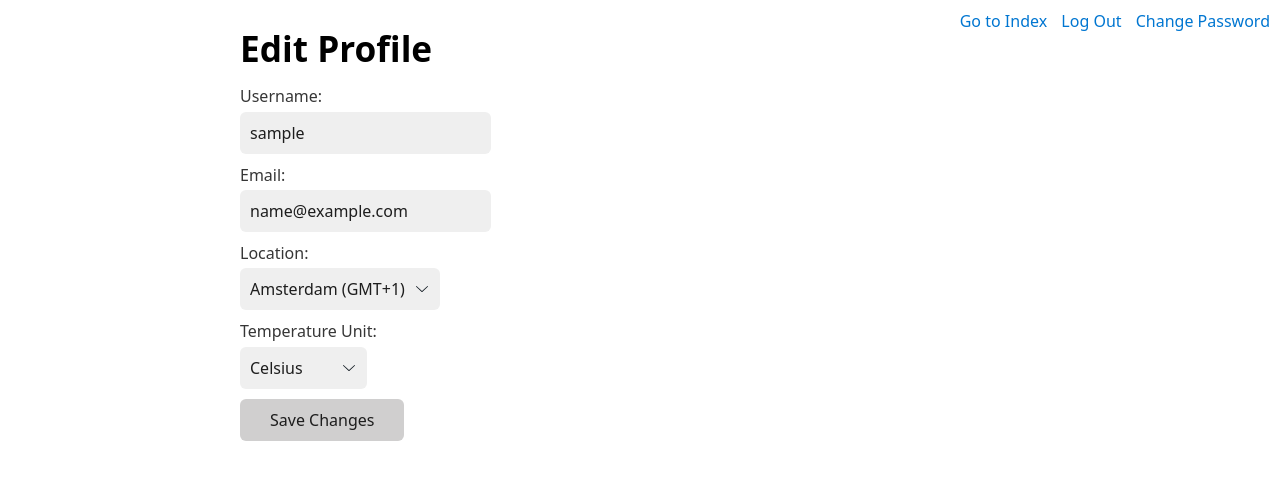
After one commit to Raoull12/WeatherWebsite, a PHP site: page /edit-profile.php in a window 1280 px wide. The commit adds this page. Shown: the top 480 px of the page. Run offline with PHP 8.4, Linux system fonts and the light colour scheme; the visitor is signed in with stand-in values (Sample User, id 1); tables that the repository leaves empty or names only in its code hold one stand-in row (values such as "Sample post").

Commit message:
third commit

```diff
--- a/check-availability.php
+++ b/check-availability.php
@@ -29,10 +29,12 @@ if (!empty($_POST["username"])) {
   $query->store_result();
   $count = $query->num_rows;
 
-  if ($count > 0) {
+  if ($count > 0)
+  {
       echo "<span style='color:#fff'>Username Already Exists.</span>";
       echo "<script>$('#submit').prop('disabled',true);</script>";
-  } else {
+  } else
+  {
       echo "<span style='color:#fff'>Username is available.</span>";
       echo "<script>$('#submit').prop('disabled',false);</script>";
   }
--- /dev/null
+++ b/edit-profile.php
@@ -0,0 +1,137 @@
+<?php
+    session_start(); //starting the session to retrieve superglobals
+
+    if(!isset($_SESSION["id"]))
+    {
+        header("Location: login.php"); // if the user is not logged in, they will be redirected to login.php
+    }
+    else
+    {
+        $mysqli = require __DIR__ . "/db_connection.php";
+
+        if($_SERVER["REQUEST_METHOD"] === "POST")
+        {
+                $newUsername = $_POST['username'];
+                $newEmail = $_POST['email'];
+                $newLocation = $_POST['location'];
+                $newTemperatureUnit = $_POST['temperature_unit'];
+
+                    $userId = $_SESSION['id'];
+
+                    if(!empty($newUsername))
+                    {
+                        $sql = "UPDATE users SET username = ? WHERE id = ?";
+                        $stmt = $mysqli->prepare($sql);
+                        $stmt->bind_param("si", $newUsername, $userId);
+                        $stmt->execute();
+                    }
+
+                    if(!empty($newEmail))
+                    {
+                        $sql = "UPDATE users SET email = ? WHERE id = ?";
+                        $stmt = $mysqli->prepare($sql);
+                        $stmt->bind_param("si", $newEmail, $userId);
+                        $stmt->execute();
+                    }
+
+                    if(!empty($newLocation))
+                    {
+                        $sql = "UPDATE user_preferences SET location = ? WHERE user_id = ?";
+                        $stmt = $mysqli->prepare($sql);
+                        $stmt->bind_param("si", $newLocation, $userId);
+                        $stmt->execute();
+                    }
+
+                    if(!empty($newTemperatureUnit))
+                    {
+                        $sql = "UPDATE user_preferences SET temperature_unit = ? WHERE user_id = ?";
+                        $stmt = $mysqli->prepare($sql);
+                        $stmt->bind_param("si", $newTemperatureUnit, $userId);
+                        $stmt->execute();
+                    }
+            }
+
+            $userId = $_SESSION["id"];
+
+            $sql = "SELECT username, email FROM users WHERE id = ?";
+            $stmt = $mysqli->prepare($sql);
+            $stmt->bind_param("i", $userId);
+            $stmt->execute();
+
+            $result = $stmt->get_result();
+            $user = $result->fetch_assoc();
+    }
+?>
+
+<!DOCTYPE html>
+<html>
+<head>
+    <title>Edit Profile</title>
+    <meta charset="UTF-8">
+    <link rel="stylesheet" href="https://cdn.jsdelivr.net/npm/water.css@2/out/water.css">
+    <style>
+        /* Adding some spacing */
+        div {
+            margin-bottom: 10px;
+        }
+
+        /* Editing container */
+        .top-right-links {
+            position: absolute;
+            top: 10px;
+            right: 10px;
+        }
+
+        /* Style for individual links */
+        .top-right-links a {
+            margin-left: 10px; /*adding some spacing between links */
+            text-decoration: none;
+        }
+    </style>
+</head>
+<body>
+    <h1>Edit Profile</h1>
+
+    <form method="post">
+        <div>
+            <label for="username">Username:</label>
+            <input type="text" name="username" id="username" value="<?= htmlspecialchars($user['username']) //so the user can see current data ?>">
+        </div>
+
+        <div>
+            <label for="email">Email:</label>
+            <input type="email" name="email" id="email" value="<?= htmlspecialchars($user['email']) ?>">
+        </div>
+
+        <div>
+            <label for="location">Location:</label>
+            <select id="Location" name="location">
+                <option value="Amsterdam">Amsterdam (GMT+1)</option>
+                <option value="Athens">Athens (GMT+2)</option>
+                <option value="Belgrade">Belgrade (GMT+1)</option>
+                <option value="Berlin">Berlin (GMT+1)</option>
+                <option value="London">London (GMT+1)</option>
+                <option value="Rome">Rome (GMT+1)</option>
+                <option value="Valletta">Valletta (GMT+1)</option>
+            </select>
+        </div>
+
+        <div>
+            <label for="temperature_unit">Temperature Unit:</label>
+            <select id="temperature_unit" name="temperature_unit">
+                <option value="celsius">Celsius</option>
+                <option value="fahrenheit">Fahrenheit</option>
+            </select>
+        </div>
+
+        <button>Save Changes</button>
+    </form>
+
+    <!-- Add the links to the top-right corner -->
+    <div class="top-right-links">
+        <a href="index.php">Go to Index</a>
+        <a href="logout.php">Log Out</a>
+        <a href="change_password.php">Change Password</a>
+    </div>
+</body>
+</html>
--- a/index.php
+++ b/index.php
@@ -47,7 +47,5 @@
         <a href="edit-profile.php">Edit Profile</a>
     </div>
 
-    <!-- The rest of your content goes here -->
-
 </body>
 </html>
--- a/login.php
+++ b/login.php
@@ -52,7 +52,7 @@ else
 <body>
     <h1>Login</h1>
     <?php if ($is_invalid)://basically if isinvalid = true the below is displayed ?>
-        <em>Invalid Email and/or Password</em>
+        <em>Invalid Email and/or Password.</em>
     <?php endif; ?>
     <form method="post">
         <label for="email">Email</label>
--- a/logout.php
+++ b/logout.php
@@ -5,5 +5,6 @@ session_destroy(); // Destroying the session so the user logs out.
 
 // Redirect the user to the login page
 header("Location: login.php");
+
 exit;
 ?>
--- a/registration_success.html
+++ b/registration_success.html
@@ -9,7 +9,7 @@
 
     <h1>Signup</h1>
 
-    <p>You Have Been Registered !!
+    <p>You Have Been Registered!!
        You can now <a href="login.php">log in</a>.</p>
 
 </body>
--- a/validation.js
+++ b/validation.js
@@ -36,7 +36,8 @@ form.addEventListener('submit', (e) => { // when clicking submit the following w
         messages.push('Passwords have to match');
     }
 
-    if(messages.length > 0) {
+    if(messages.length > 0)
+    {
         e.preventDefault(); // prevent redirect to registration.php if messages array is populated
         errorElement.innerText = messages.join(', '); // joining multiple errors with a , for a better user experience.
     }
```
Also changed, not shown: registration.html (+5 -4 lines), registration.php (+14 -7 lines).
